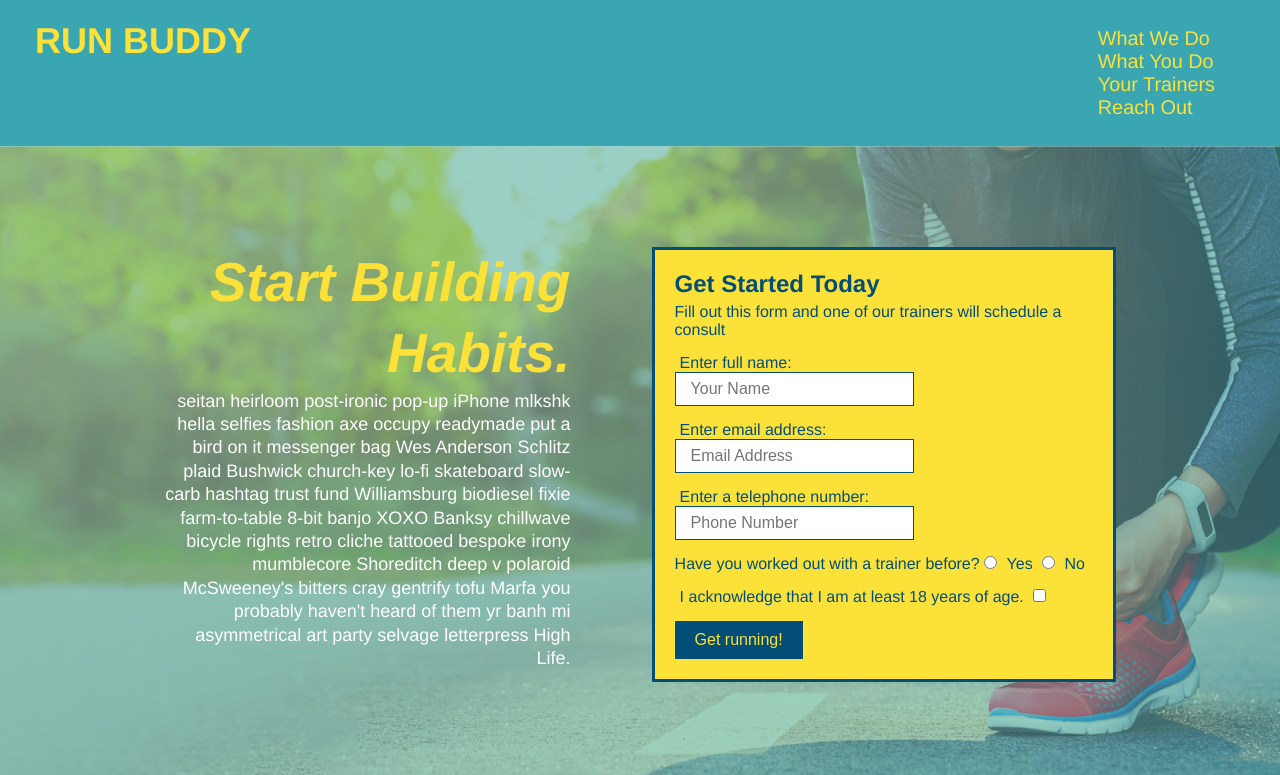
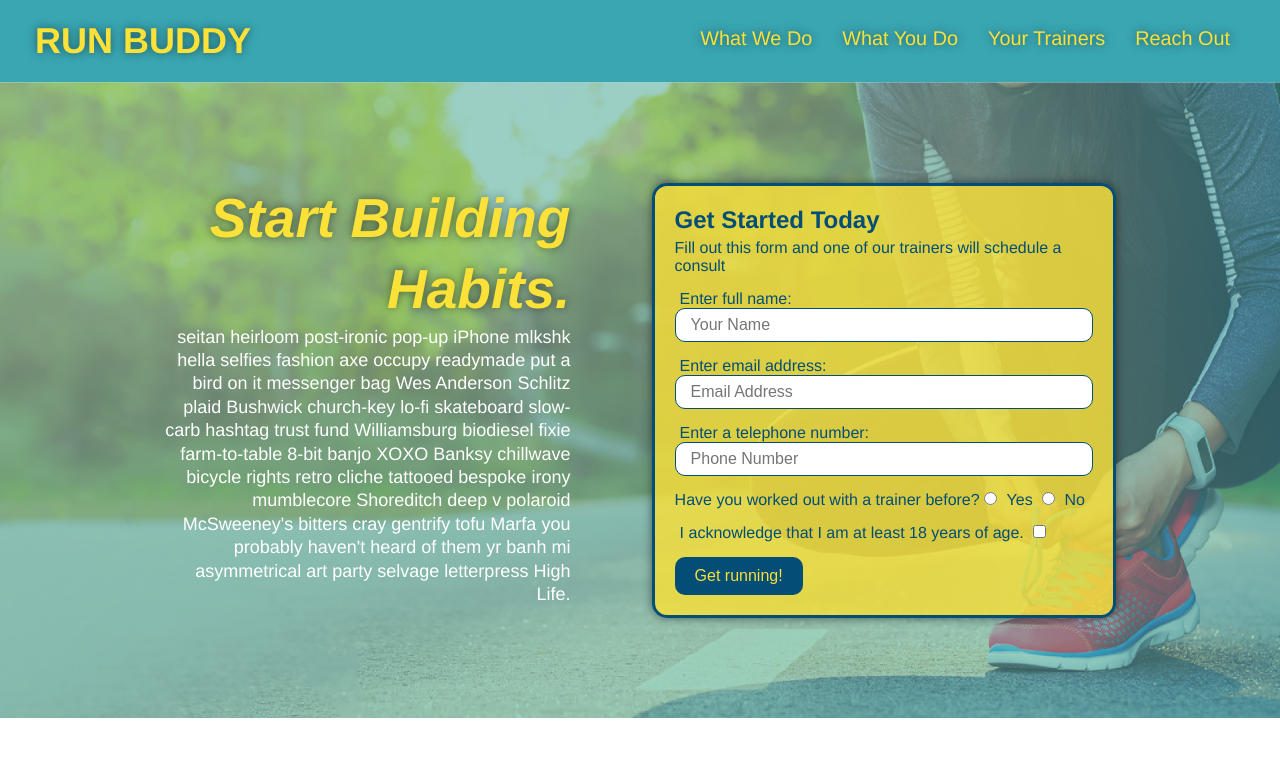
Before and after one commit to laceyaguigam/run-buddy, a plain HTML site: page index.html in a window 1280 px wide. Shown: the top 775 px of the page. Drawn offline with Linux system fonts and the light colour scheme.

Commit message:
added rounded borders and shadows

```diff
--- a/assets/css/style.css
+++ b/assets/css/style.css
@@ -1,3 +1,4 @@
+
 * {
     margin: 0;
     padding: 0;
@@ -13,34 +14,32 @@ body {
 
 /* apply styles to <header> */
 
- /* Applies 20px to the top and bottom, then 35px to the left and right */
-
 header {
     padding: 20px 35px;
     background-color: #39a6b2;
     display: flex;
+    justify-content: space-between;
     flex-wrap: wrap;
-    justify-content: space-between;
   }
 
   header h1 {
     font-weight: bold;
+    margin: 0;
     font-size: 36px;
     color: #fce138;
-    margin: 0;
-
+    text-shadow: 0 0 10px rgba(0,0,0,0.5);
   }
 
   header a {
+    text-decoration: none;
     color: #fce138;
-    text-decoration: none;
   }
 
   header nav {
     margin: 7px 0;
   }
 
-header nav ul li {
+  header nav ul {
     display: flex;
     flex-wrap: wrap;
     justify-content: space-between;
@@ -49,10 +48,13 @@ header nav ul li {
   }
 
   header nav ul li a {
-    margin: 0 30px;
+    padding: 10px 15px;
     font-weight: lighter;
     font-size: 1.55vw;
+    text-shadow: 0 0 10px rgba(0,0,0,0.5);
   }
+
+  /* Footer section */
 
 footer {
     background: #fce138;
@@ -77,6 +79,8 @@ footer div {
 footer a {
     color: #024e76
 }
+
+/* content section */
 
 section {
     padding: 60px;
@@ -146,7 +150,7 @@ section {
   }
 
 .section-title {
-    font-size: 55px;
+    font-size: 48px;
     color: #024e76;
     margin-bottom: 35px;
     padding: 0 100px 20px 100px;
@@ -159,7 +163,6 @@ section {
 }
 
 /* this is the line under reach out */
-
 .secondary-border {
     border-color: #39a6b2;
 }
@@ -177,7 +180,7 @@ section {
 /* Homepage Hero style start */
 
 .hero {
-    background-image: url("../images/hero-bg.jpg");
+    background-image: url('../images/hero-bg.jpg');
     background-size: cover;
     background-position: center;
     display: flex;
@@ -198,17 +201,25 @@ section {
     font-style: italic;
     font-size: 55px;
     color: #fce138;
+    text-shadow: 0 0 10px rgba(0,0,0,0.5);
 }
 
 
 .hero-form {
 
     border: 3px solid #024e76;
-    background-color: #fce138;
+
+    /* this makes the box transparent */
+    background-color: rgba(252,225,56,0.8);
+
     padding: 20px;
     color: #024e76;
     width: 40%;
     margin: 3.5%;
+    box-shadow: 0 0 10px rgba(0,0,0,0.5);
+
+    /* gives box rounded edges*/
+    border-radius: 15px;
 }
 
 .hero-form p {
@@ -219,15 +230,19 @@ section {
     font-size: 24px;
     margin: 0;
   }
+  .hero-form p {
+    margin: 5px 0 15px 0;
+  }
 
   .form-input {
     border: 1px solid #024e76;
     display: block;
     padding: 7px 15px;
     font-size: 16px;
-    color: #024e76
+    color: #024e76;
     width: 100%;
     margin-bottom: 15px;
+    border-radius: 10px;
   }
 
   .hero-form label {
@@ -240,7 +255,9 @@ section {
     border: none;
     padding: 10px 20px;
     font-size: 16px;
+    border-radius: 10px;
   }
+
  /* homepage hero styles end here */
 
 /* trainers section */
@@ -343,6 +360,7 @@ section {
     width: 100%;
     margin-bottom: 15px;
     margin-top: 5px;
+    border-radius: 10px;
   }
 
   .contact-form button {
@@ -353,6 +371,7 @@ section {
     text-align: center;
     padding: 15px 0;
     font-size: 16px;
+    border-radius: 10px;
   }
 
   .contact-info a {
```
Also changed, not shown: index.html (+0 -1 lines). Lines whose indentation alone changed are shown as unchanged.
